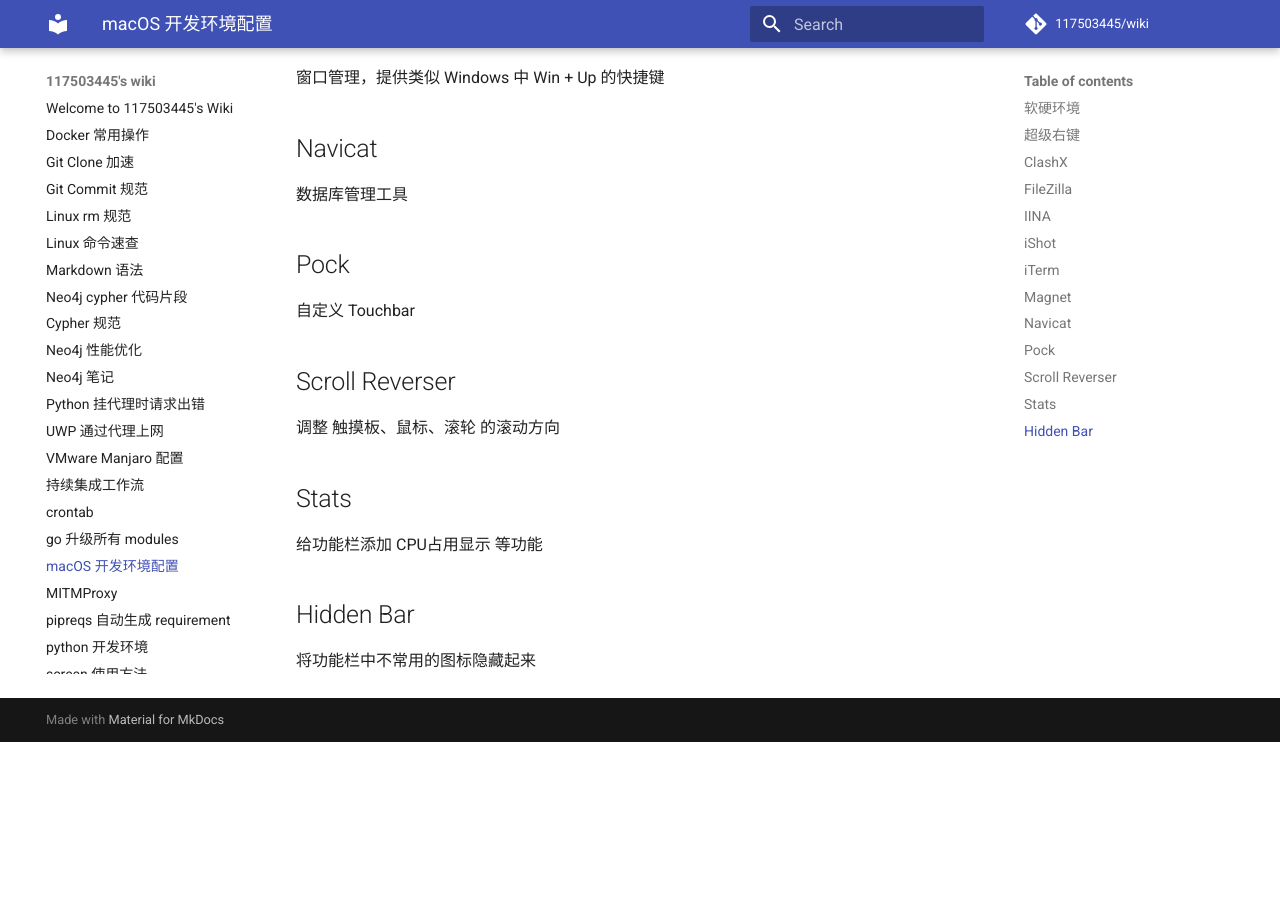
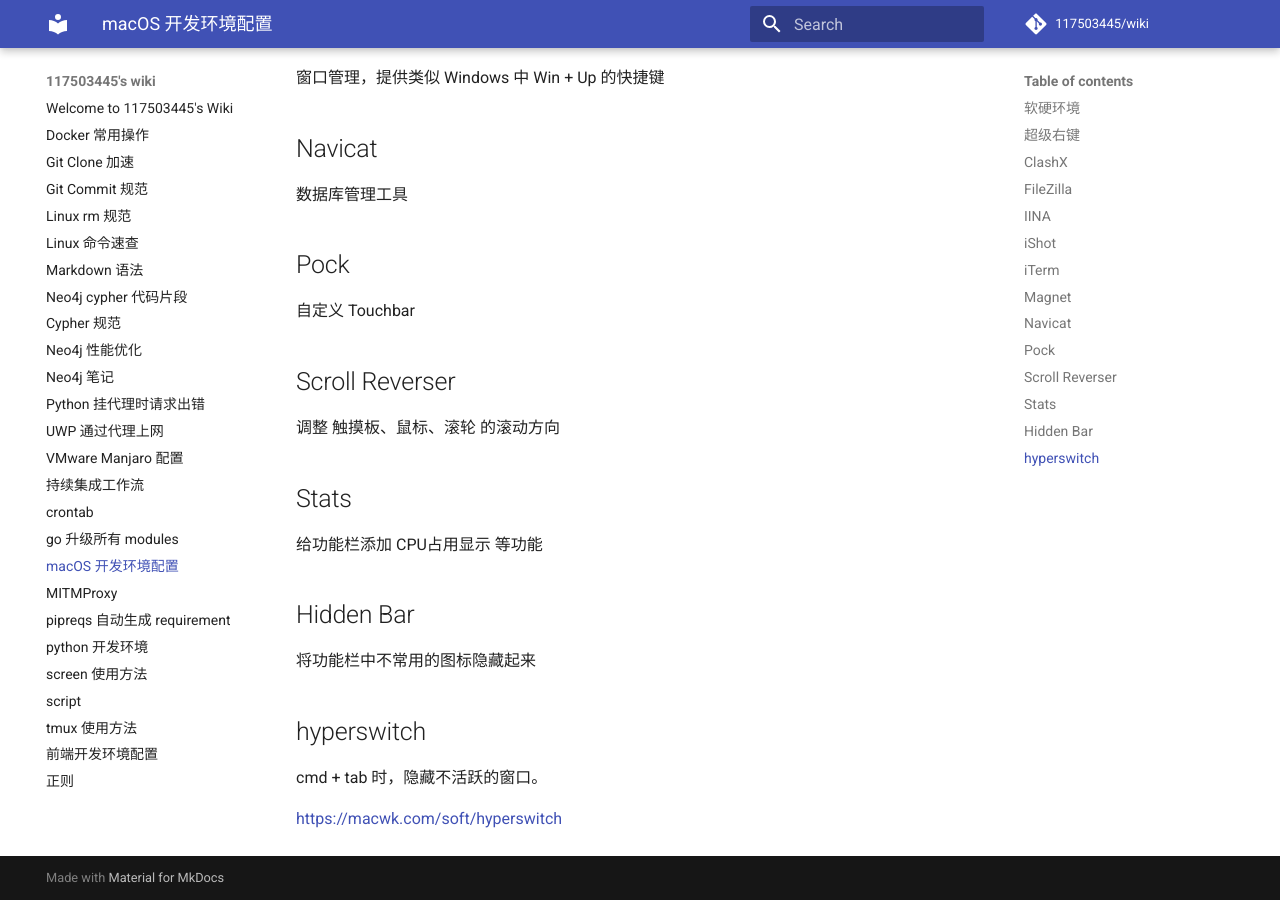
Before and after one commit to 117503445/wiki, an MkDocs documentation site: the page built from docs/macOS 开发环境配置.md, in a window 1280 px wide and 900 px high, scrolled down 1132 px. Built offline with MkDocs 1.6.1 and Material for MkDocs 9.7.7, drawn with Linux system fonts in a browser that asks for light colours; comment, search, counter and statistics services are not loaded; before the commit the page ends 1874 px from its top, so only the background shows below that.

Commit message:
macOS hyperswitch

```diff
--- a/docs/macOS 开发环境配置.md
+++ b/docs/macOS 开发环境配置.md
@@ -57,3 +57,9 @@ macOS Big Sur 11.6
 ## Hidden Bar
 
 将功能栏中不常用的图标隐藏起来
+
+## hyperswitch
+
+cmd + tab 时，隐藏不活跃的窗口。
+
+<https://macwk.com/soft/hyperswitch>
```
